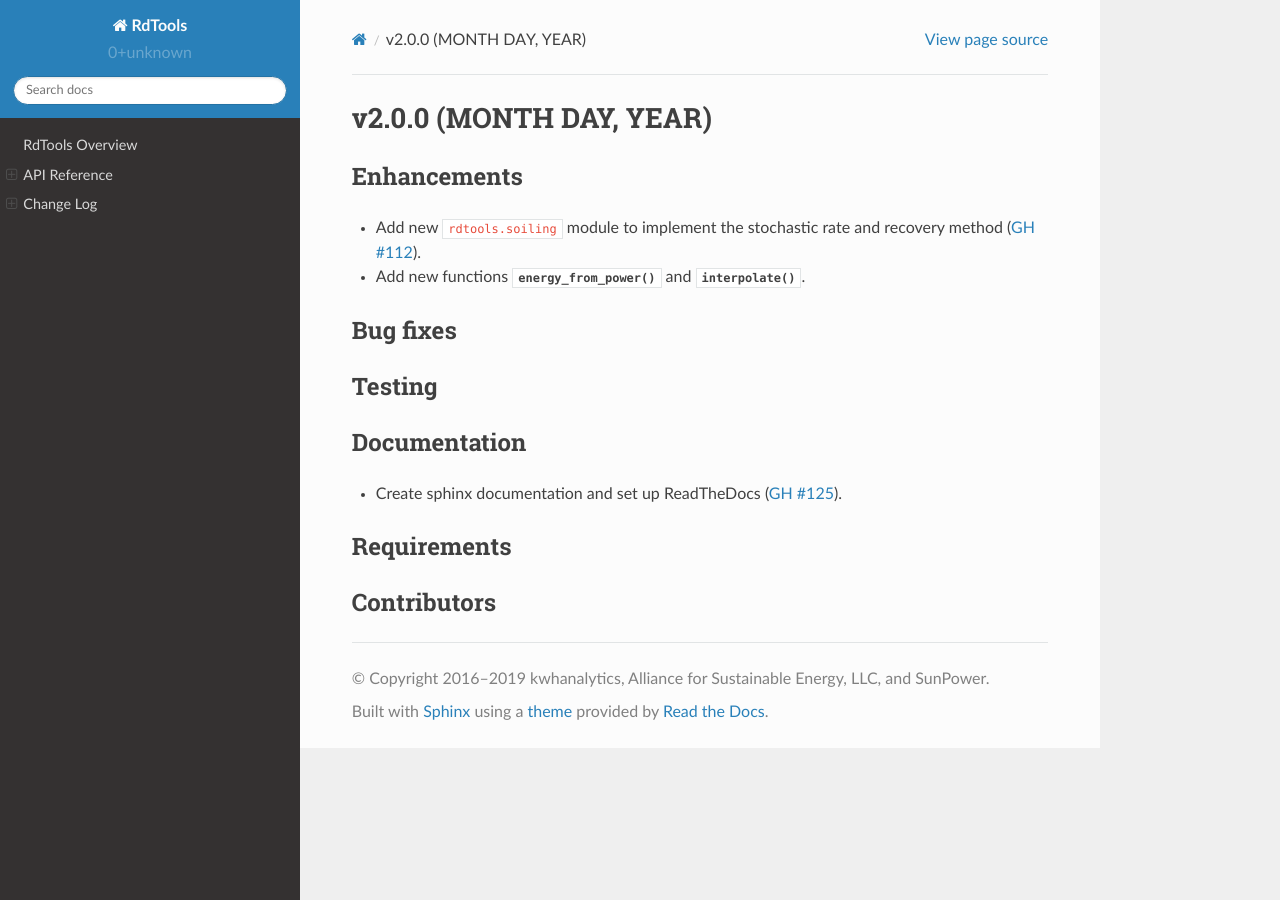
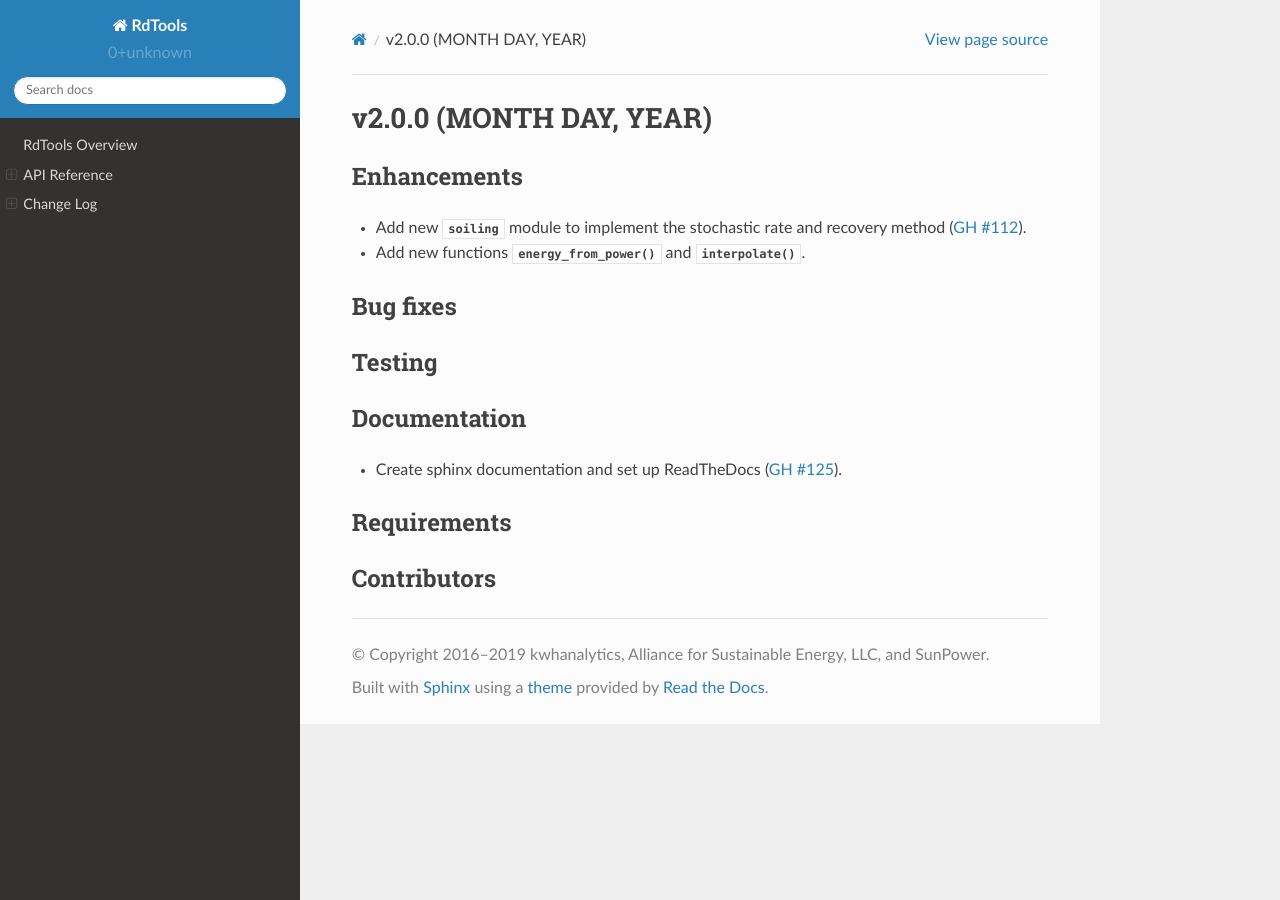
Before and after one commit to NREL/rdtools, a Sphinx documentation site: the page built from docs/sphinx/source/changelog/v2.0.0.rst, in a window 1280 px wide. Built offline with Sphinx 7.4.7 and the Read the Docs theme 2.0.0, drawn with Linux system fonts in a browser that asks for light colours; pages that are not in the unit, such as notebooks, are missing from menus; cross-references to code outside the pages are shown as plain code; some of the changed lines change nothing that is shown.

Commit message:
module -> mod

```diff
--- a/docs/sphinx/source/changelog/v2.0.0.rst
+++ b/docs/sphinx/source/changelog/v2.0.0.rst
@@ -5,7 +5,7 @@ v2.0.0 (MONTH DAY, YEAR)
 
 Enhancements
 ------------
-* Add new :py:module:`~rdtools.soiling` module to implement the stochastic rate and
+* Add new :py:mod:`~rdtools.soiling` module to implement the stochastic rate and
   recovery method (:pull:`112`).
 * Add new functions :py:func:`~rdtools.normalization.energy_from_power` and
   :py:func:`~rdtools.normalization.interpolate`.
```
